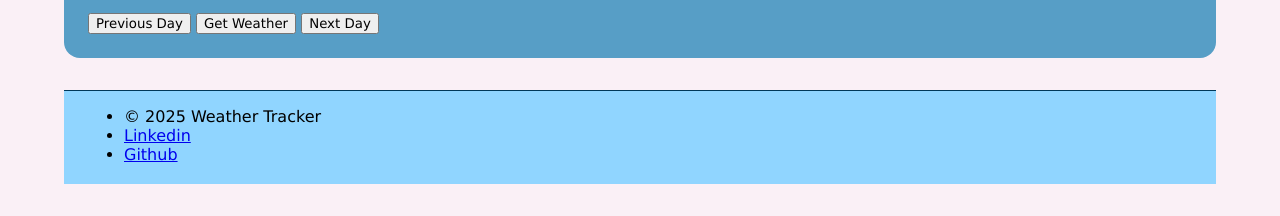
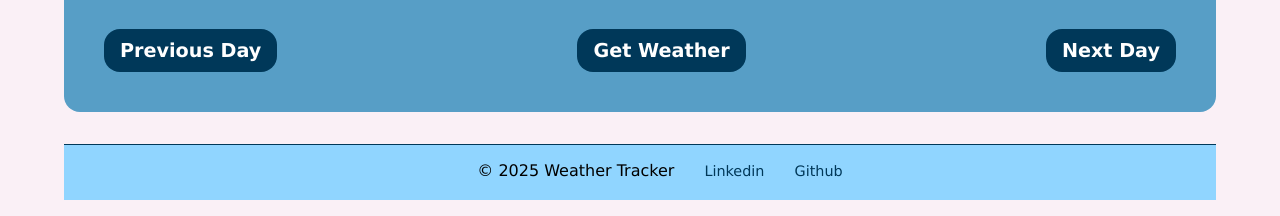
Before and after one commit to VVilx/WeatherTracker, a plain HTML site: page index.html in a window 1280 px wide. Shown: the part 773-989 px from the top of the page. Drawn offline with Linux system fonts and the light colour scheme; a script that the page names is missing.

Commit message:
weather button

```diff
--- a/index.html
+++ b/index.html
@@ -54,9 +54,9 @@
             </div>
         </div>
 
-        <div>
+        <div class="forecast-controls">
             <button id="prev-button">Previous Day</button>
-            <button id="weather-button">Get Weather</button>
+            <button id="weather-button" class="weather-button">Get Weather</button>
             <button id="next-button">Next Day</button>
         </div>
         </section>
--- a/style.css
+++ b/style.css
@@ -133,14 +133,28 @@ img {
 
 .forecast-controls {
     padding: 1rem;
+
+    display: flex;
+    align-items: center;
+    justify-content: space-between;
 }
 
-.some-classes {
+/* In the case that we need to select multiple classes to have the same style */
+.forecast-controls button, .weather-button{
     font-size: 1.2rem;
     background-color: #003859;
     color: white;
 
     font-weight: bold;
+
+    border: none;
+    border-radius: 1rem;
+    padding: 10px 16px;
+}
+
+.weather-button{
+    display: block;
+    margin: auto;
 }
 
 footer {
@@ -150,3 +164,29 @@ footer {
     border-top: solid 1px #003859;
     background-color: #90d5ff;
 }
+
+footer ul{
+    display: flex;
+    align-items: center;
+    justify-content: center;
+
+    gap: 30px;
+
+    list-style-type: none;
+}
+
+a{
+    color: #003859;
+    text-decoration: none;
+    font-size: 0.9rem;
+
+    transition: color ease-in-out 0.2s;
+}
+
+a:hover{
+    color:deepskyblue;
+}
+
+/* a:active{
+    color: red;
+} */
```
